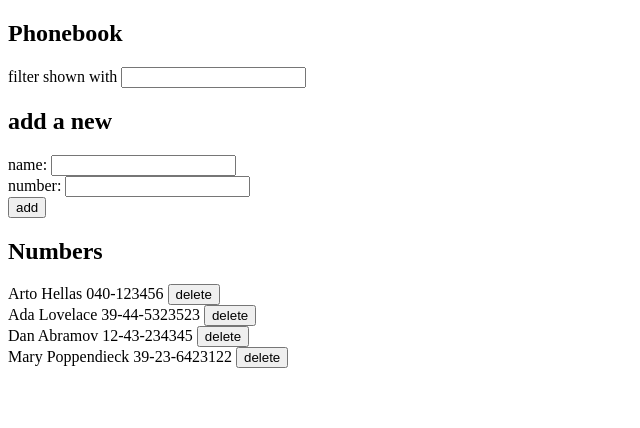
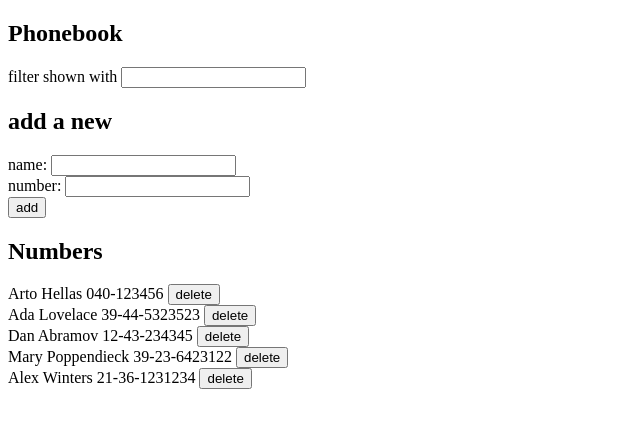
Before and after one commit to dachendev/fullstackopen, a React (Vite) app in the folder part2/phonebook/: page / in a window 1280 px wide. Shown: the top 428 px of the page, without its empty margins (0-640 px from the left). Built offline with nearby package versions, Linux system fonts and the light colour scheme; data requests are answered from the project's data file.

Commit message:
exercise 2.15

```diff
--- a/part2/phonebook/db.json
+++ b/part2/phonebook/db.json
@@ -19,6 +19,11 @@
       "name": "Mary Poppendieck",
       "number": "39-23-6423122",
       "id": "4"
+    },
+    {
+      "id": "f3a6",
+      "name": "Alex Winters",
+      "number": "21-36-1231234"
     }
   ]
 }
--- a/part2/phonebook/src/App.jsx
+++ b/part2/phonebook/src/App.jsx
@@ -51,16 +51,35 @@ const App = () => {
   useEffect(() => {
     personService.getAll()
       .then((returnedPersons) => setPersons(returnedPersons));
-  }, [])
+  }, []);
 
   const addPerson = (event) => {
     event.preventDefault();
-    const personObject = {
+
+    const found = persons.findIndex(p => p.name === newName);
+    if (found > 0) {
+      const confirmOk = window.confirm(`${persons[found].name} is already added to phonebook, replace old number with a new one?`);
+      if (confirmOk) {
+        personService
+          .update(persons[found].id, { ...persons[found], number: newNumber })
+          .then((updatedPerson) => {
+            const personsCopy = [...persons];
+            personsCopy[found] = updatedPerson;
+            setPersons(personsCopy);
+            setNewName("");
+            setNewNumber("");
+          });
+      }
+
+      return;
+    }
+
+    const newPerson = {
       name: newName,
       number: newNumber,
     };
 
-    personService.create(personObject)
+    personService.create(newPerson)
       .then((returnedPerson) => {
         setPersons(persons.concat(returnedPerson));
         setNewName("");
--- a/part2/phonebook/src/services/persons.js
+++ b/part2/phonebook/src/services/persons.js
@@ -13,7 +13,7 @@ const create = (newObject) => {
 };
 
 const update = (id, newObject) => {
-  const request = axios.put(`${baseUrl}/id`, newObject);
+  const request = axios.put(`${baseUrl}/${id}`, newObject);
   return request.then((res) => res.data);
 };
 
```
